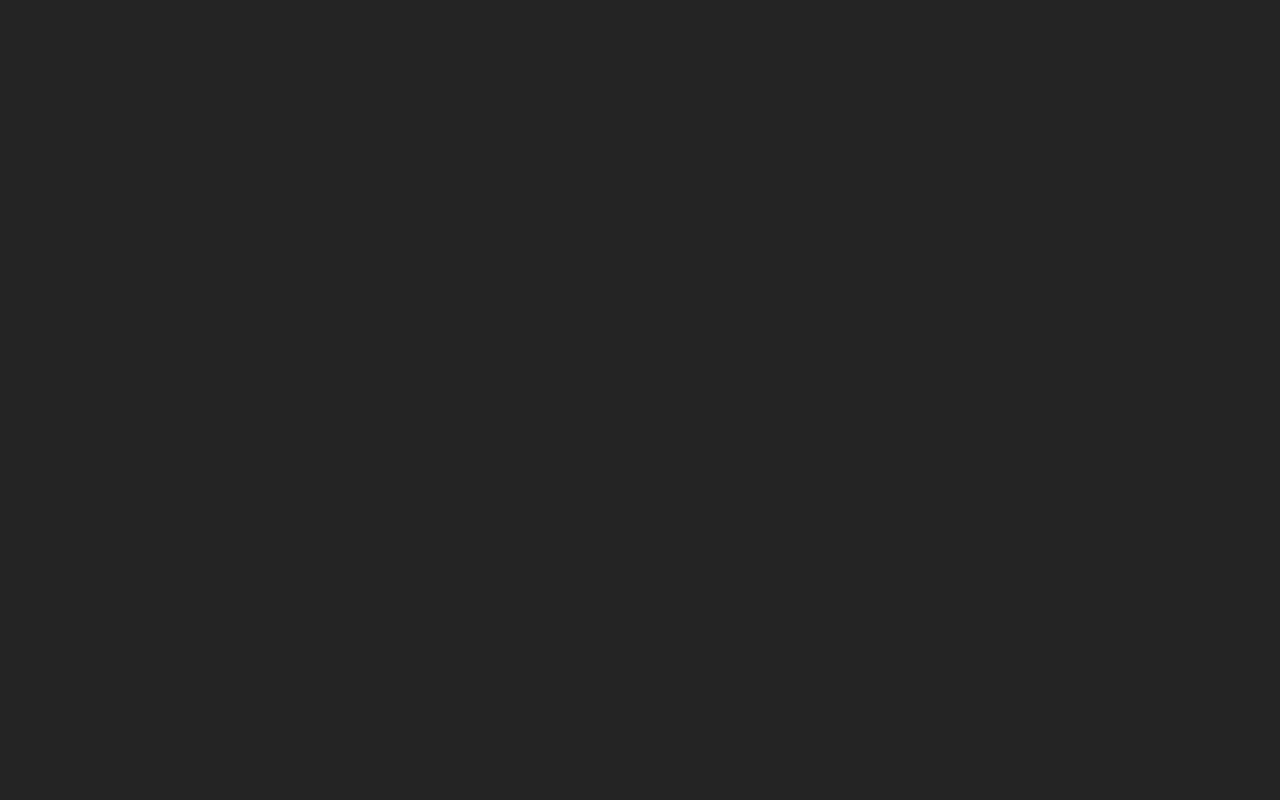
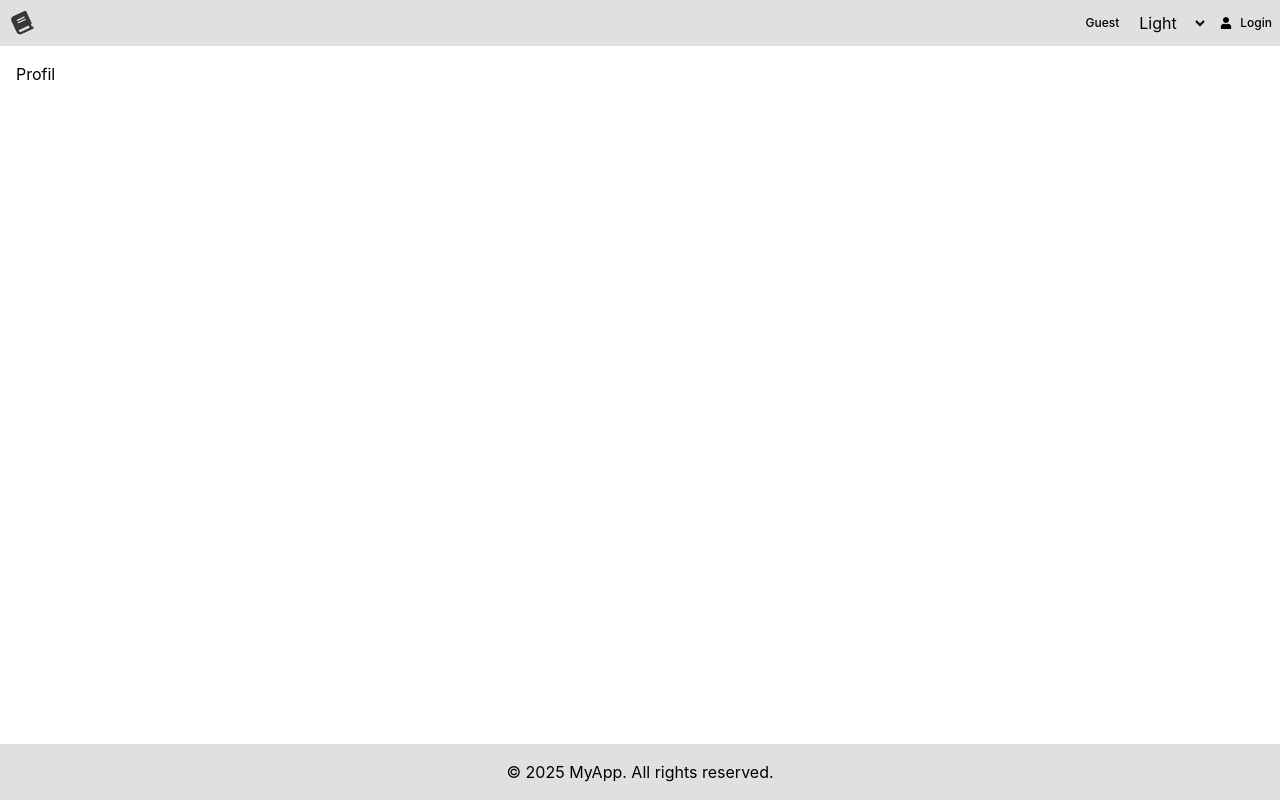
Before and after one commit to FoxerBN/book-database, a React (Vite) app in the folder frontend/: page /profile in a window 1280 px wide. Before the commit this address had no page. Built offline with nearby package versions, Linux system fonts and the light colour scheme.

Commit message:
added theme switcher and context

```diff
--- a/frontend/src/App.tsx
+++ b/frontend/src/App.tsx
@@ -1,21 +1,27 @@
 // src/App.tsx
-import { BrowserRouter as Router, Routes, Route } from 'react-router-dom';
-import Layout from './components/Layout';
-import Home from './pages/Home';
-import Login from './pages/Login';
-import Register from './pages/Register';
-import ProtectedRoute from './components/auth/ProtectedRoute';
-import LoginSuccess from "./components/auth/LoginSuccess"
+import { BrowserRouter as Router, Routes, Route } from "react-router-dom";
+import Layout from "./components/Layout";
+import Home from "./pages/Home";
+import Login from "./pages/Login";
+import Register from "./pages/Register";
+import ProtectedRoute from "./components/auth/ProtectedRoute";
+import LoginSuccess from "./components/auth/LoginSuccess";
+import Profile from './pages/Profile'
+import { ThemeProvider } from "./context/ThemeContext";
+
 const App: React.FC = () => {
   return (
     <Router>
       <Routes>
-        <Route path="/" element={<Layout />}>
+        {/* Routes wrapped with ThemeProvider */}
+        <Route element={<ThemeProvider><Layout /></ThemeProvider>}>
           <Route index element={<ProtectedRoute><Home /></ProtectedRoute>} />
-          <Route path="login" element={<Login />} />
-          <Route path="register" element={<Register />} />
           <Route path="login-success" element={<LoginSuccess />} />
+          <Route path="profile" element={<ThemeProvider><Profile /></ThemeProvider>} />
         </Route>
+        {/* Routes without ThemeProvider */}
+        <Route path="login" element={<Login />} />
+        <Route path="register" element={<Register />} />
       </Routes>
     </Router>
   );
--- a/frontend/src/components/Layout.tsx
+++ b/frontend/src/components/Layout.tsx
@@ -3,15 +3,20 @@ import Navigation from './Navigation';
 
 const Layout: React.FC = () => {
   return (
-    <div className="min-h-screen max-w-screen flex flex-col">
-      {/* ✅ Navigation mimo containeru, aby bolo na celú šírku */}
+    <div
+      style={{ backgroundColor: "var(--bg-color)", color: "var(--text-color)" }}
+      className="min-h-screen max-w-screen flex flex-col"
+    >
       <Navigation />
 
-      <main className="flex-grow container  mx-auto p-4">
+      <main className="flex-grow container mx-auto p-4">
         <Outlet />
       </main>
 
-      <footer className="bg-gray-800 text-white text-center p-4">
+      <footer
+        style={{ backgroundColor: "var(--footer-bg-color)", color: "var(--text-color)" }}
+        className="text-center p-4"
+      >
         &copy; {new Date().getFullYear()} MyApp. All rights reserved.
       </footer>
     </div>
--- a/frontend/src/components/Navigation.tsx
+++ b/frontend/src/components/Navigation.tsx
@@ -3,30 +3,34 @@ import { FaUser } from "react-icons/fa";
 import { FaBook } from "react-icons/fa6";
 import { IoLogOutOutline } from "react-icons/io5";
 import useLogout from "../hooks/useLogout";
+import ThemeSwitcher from "./UI/ThemeSwitcher";
 
 const Navigation: React.FC = () => {
   const logout = useLogout();
 
   return (
-    <nav className="bg-gray-800 text-white p-2 w-full">
+    <nav
+      style={{ backgroundColor: "var(--nav-bg-color)", color: "var(--text-color)" }}
+      className="p-2 w-full"
+    >
       <div className="mx-auto flex justify-between items-center max-w-full">
         <Link
           to="/"
-          className="text-xl -rotate-25 opacity-75 p-1  items-center font-bold text-white"
+          className="text-xl -rotate-25 opacity-75 p-1 font-bold"
         >
           <FaBook />
         </Link>
         <div className="flex items-center gap-3">
-          <p className="text-xs text-gray-300 hover:text-amber-400 cursor-pointer">
+          <Link to='profile'>
+          <p className="text-xs hover:text-amber-400 cursor-pointer">
             {(localStorage.getItem("user") &&
               JSON.parse(localStorage.getItem("user") as string).username) ||
               "Guest"}
           </p>
+          </Link>
+          <ThemeSwitcher />
           {!localStorage.getItem("user") ? (
-            <Link
-              to="/login"
-              className="flex items-center space-x-2 hover:text-gray-300"
-            >
+            <Link to="/login" className="flex items-center space-x-2 hover:text-gray-300">
               <FaUser className="text-xs" />
               <span className="text-xs">Login</span>
             </Link>
--- /dev/null
+++ b/frontend/src/components/UI/ThemeSwitcher.tsx
@@ -0,0 +1,29 @@
+// src/components/ThemeSwitcher.tsx
+import React, { useContext } from "react";
+import { ThemeContext } from "../../context/ThemeContext";
+
+const ThemeSwitcher: React.FC = () => {
+  const themeContext = useContext(ThemeContext);
+  if (!themeContext) return null;
+
+  const { theme, setTheme } = themeContext;
+
+  const handleChange = (e: React.ChangeEvent<HTMLSelectElement>) => {
+    setTheme(e.target.value as "light" | "dark" | "brown");
+  };
+
+  return (
+    <select
+      value={theme}
+      onChange={handleChange}
+      style={{ backgroundColor: "var(--nav-bg-color)", color: "var(--text-color)" }}
+      className="bg-gray-700 text-white p-1 rounded focus:outline-none"
+    >
+      <option value="light">Light</option>
+      <option value="dark">Dark</option>
+      <option value="brown">Brown</option>
+    </select>
+  );
+};
+
+export default ThemeSwitcher;
--- /dev/null
+++ b/frontend/src/context/ThemeContext.tsx
@@ -0,0 +1,40 @@
+import React, { createContext, useState, useEffect } from "react";
+
+type Theme = "light" | "dark" | "brown";
+
+interface ThemeContextProps {
+  theme: Theme;
+  setTheme: (theme: Theme) => void;
+}
+
+export const ThemeContext = createContext<ThemeContextProps | undefined>(undefined);
+
+export const ThemeProvider: React.FC<{ children: React.ReactNode }> = ({ children }) => {
+  const [theme, setThemeState] = useState<Theme>("light");
+
+  useEffect(() => {
+    const storedTheme = localStorage.getItem("app-theme") as Theme;
+    if (storedTheme) {
+      setThemeState(storedTheme);
+      updateDocumentTheme(storedTheme);
+    }
+  }, []);
+
+  const updateDocumentTheme = (theme: Theme) => {
+    document.documentElement.classList.remove("theme-dark", "theme-brown");
+    if (theme === "dark") document.documentElement.classList.add("theme-dark");
+    else if (theme === "brown") document.documentElement.classList.add("theme-brown");
+  };
+
+  const setTheme = (newTheme: Theme) => {
+    setThemeState(newTheme);
+    localStorage.setItem("app-theme", newTheme);
+    updateDocumentTheme(newTheme);
+  };
+
+  return (
+    <ThemeContext.Provider value={{ theme, setTheme }}>
+      {children}
+    </ThemeContext.Provider>
+  );
+};
--- a/frontend/src/index.css
+++ b/frontend/src/index.css
@@ -3,13 +3,29 @@
   font-family: Inter, system-ui, Avenir, Helvetica, Arial, sans-serif;
   line-height: 1.5;
   font-weight: 400;
-  background-color: #242424;
+  --bg-color: #fff;
+  --text-color: #000;
+  --nav-bg-color: #e0e0e0;
+  --footer-bg-color: #e0e0e0;
 
   font-synthesis: none;
   text-rendering: optimizeLegibility;
   -webkit-font-smoothing: antialiased;
   -moz-osx-font-smoothing: grayscale;
 }
+.theme-dark {
+  --bg-color: #1a202c;
+  --text-color: #f7fafc;
+  --nav-bg-color: #2d3748;
+  --footer-bg-color: #2d3748;
+}
+
+.theme-brown {
+  --bg-color: #a0522d;
+  --text-color: #fffaf0;
+  --nav-bg-color: #572908;
+  --footer-bg-color: #583216;
+}
 
 a {
   font-weight: 500;
--- a/frontend/src/pages/Home.tsx
+++ b/frontend/src/pages/Home.tsx
@@ -2,8 +2,8 @@
 
 const Home = () => {
   return (
-    <div className=" flex flex-col items-center justify-center">
-      protected page
+    <div className="flex flex-col items-center justify-center">
+      pHome page
     </div>
   );
 };
--- a/frontend/src/pages/Login.tsx
+++ b/frontend/src/pages/Login.tsx
@@ -9,8 +9,10 @@ const Login: React.FC = () => {
   }, [validateAuth]);
 
   return (
+    <div className='bg-gray-900 flex justify-center items-center min-w-full min-h-screen'>
     <div className="max-w-md mx-auto relative overflow-hidden z-10 bg-gray-800 p-8 rounded-lg shadow-xl before:w-24 before:h-24 before:absolute before:bg-purple-600 before:rounded-full before:-z-10 before:blur-2xl after:w-32 after:h-32 after:absolute after:bg-sky-400 after:rounded-full after:-z-10 after:blur-xl after:top-24 after:-right-12">
       <LoginForm />
+    </div>
     </div>
   );
 };
--- /dev/null
+++ b/frontend/src/pages/Profile.tsx
@@ -0,0 +1,11 @@
+
+
+const Register: React.FC = () => {
+  return (
+    <div >
+        Profil
+    </div>
+  );
+};
+
+export default Register;
--- a/frontend/src/pages/Register.tsx
+++ b/frontend/src/pages/Register.tsx
@@ -2,9 +2,10 @@ import RegisterForm from '../components/auth/RegisterForm';
 
 const Register: React.FC = () => {
   return (
+    <div className='bg-gray-900 flex justify-center items-center min-w-full min-h-screen'>
     <div className="max-w-md mx-auto relative overflow-hidden z-10 bg-gray-800 p-8 rounded-lg shadow-md before:w-24 before:h-24 before:absolute before:bg-purple-600 before:rounded-full before:-z-10 before:blur-2xl after:w-32 after:h-32 after:absolute after:bg-sky-400 after:rounded-full after:-z-10 after:blur-xl after:top-24 after:-right-12">
       <RegisterForm />
-    </div>
+    </div></div>
   );
 };
 
```
Also changed, not shown: 1 other file (tests, documents, lock files or other folders).
